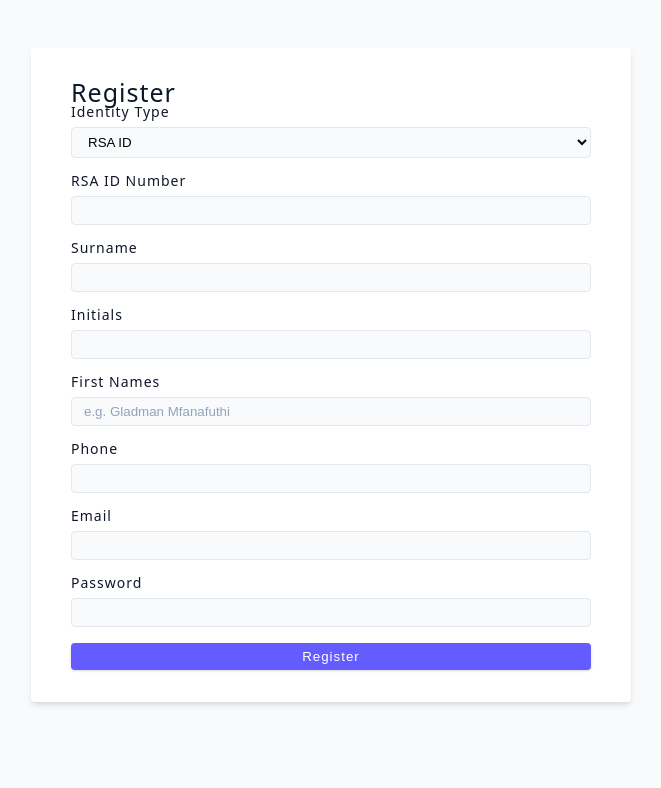
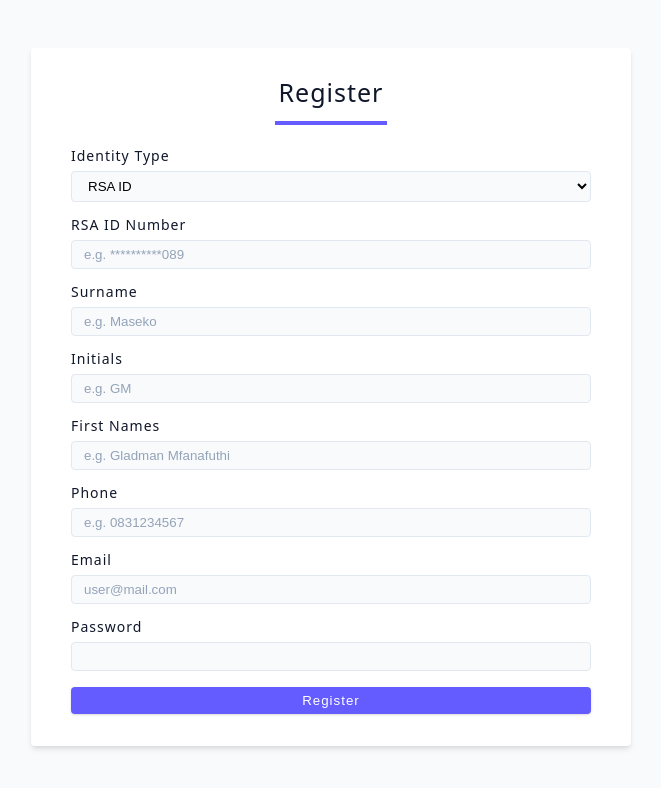
Before and after one commit to FuthifoXx/lostAndFound_frontEnd, a React (Vite) app: page /register in a window 1280 px wide. Shown: the top 788 px of the page, without its empty margins (309-970 px from the left). Built offline with nearby package versions, Linux system fonts and the light colour scheme.

Commit message:
updated updated the pages/Register.jsx

```diff
--- a/src/pages/Register.jsx
+++ b/src/pages/Register.jsx
@@ -48,8 +48,9 @@ function Register() {
   }
 
   return (
-    <form className='form' onSubmit={handleSubmit}>
-      <h4>Register</h4>
+    <form className='form' onSubmit={handleSubmit} autoComplete='off'>
+      <h4 className='title'>Register</h4>
+      <div className="title-underline"></div>
 
       {error && <p className='form-alert'>{error}</p>}
       {success && <p className='alert alert-success'>{success}</p>}
@@ -77,6 +78,7 @@ function Register() {
             className='form-input'
             value={form.idNumber}
             onChange={handleChange}
+            placeholder='e.g. **********089'
           />
         </div>
       )}
@@ -115,6 +117,7 @@ function Register() {
           className='form-input'
           value={form.surname}
           onChange={handleChange}
+          placeholder='e.g. Maseko'
         />
       </div>
 
@@ -126,6 +129,7 @@ function Register() {
           className='form-input'
           value={form.initials}
           onChange={handleChange}
+          placeholder='e.g. GM'
         />
       </div>
 
@@ -149,6 +153,7 @@ function Register() {
           className='form-input'
           value={form.phone}
           onChange={handleChange}
+          placeholder='e.g. 0831234567'
         />
       </div>
 
@@ -160,6 +165,8 @@ function Register() {
           className='form-input'
           value={form.email}
           onChange={handleChange}
+          placeholder='user@mail.com'
+          autoComplete='email'
         />
       </div>
 
@@ -171,6 +178,7 @@ function Register() {
           className='form-input'
           value={form.password}
           onChange={handleChange}
+          autoComplete='new-password'
         />
       </div>
 
```
